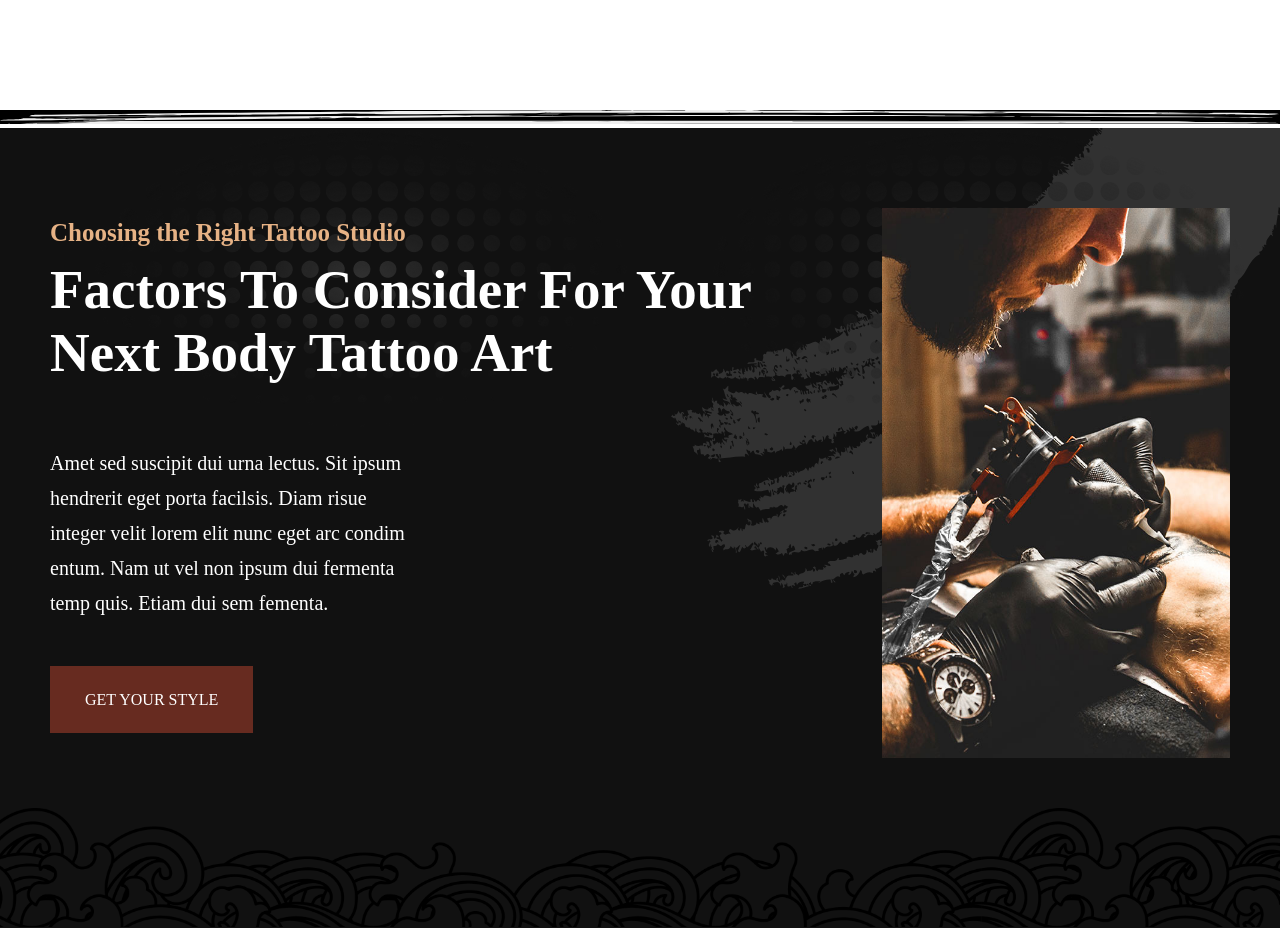
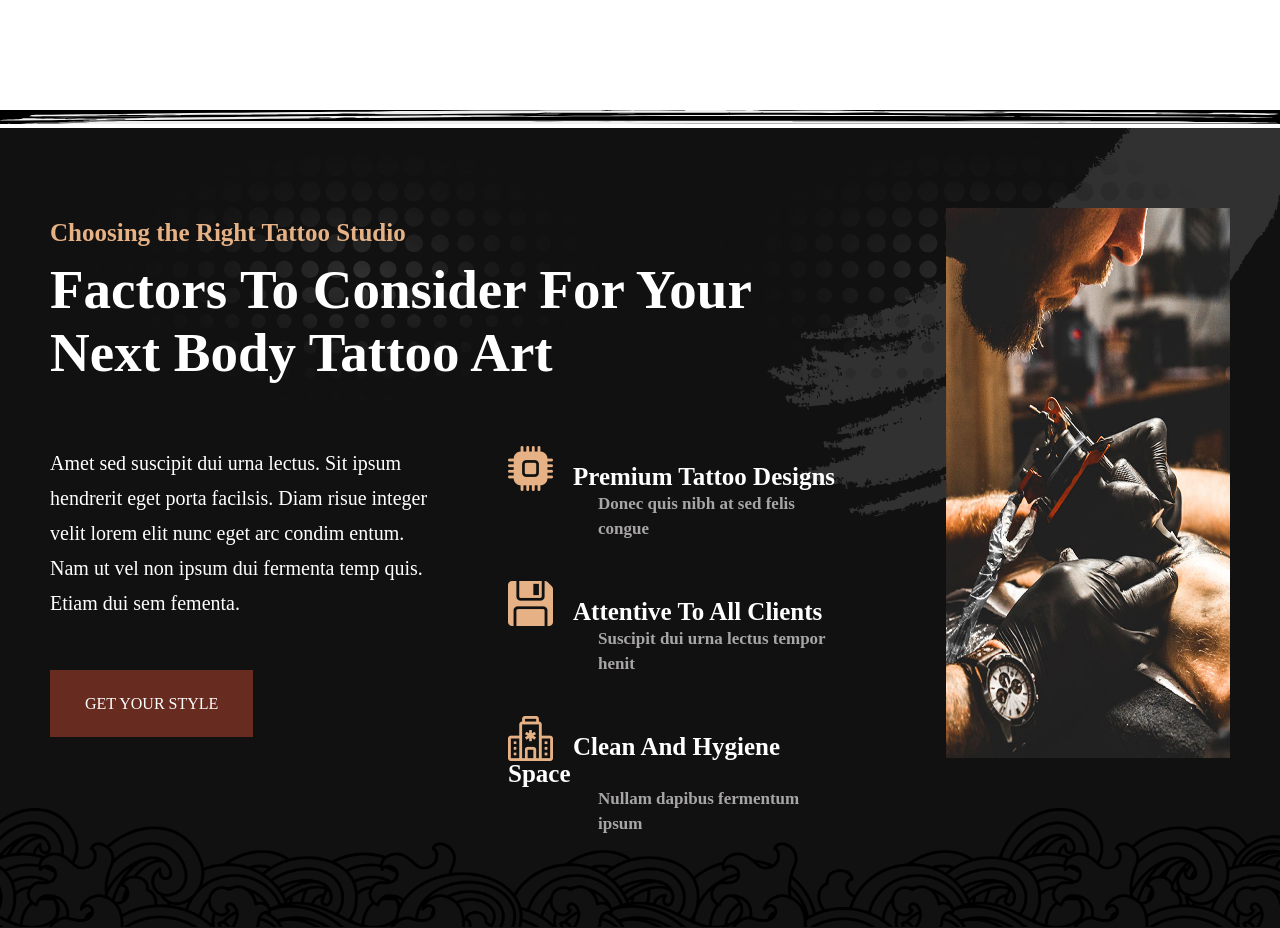
Before and after one commit to mohammadjodaki/project-tattoo, a plain HTML site: page index.html in a window 1280 px wide. Shown: the part 6480-7408 px from the top of the page. Drawn offline with nearby package versions, Linux system fonts and the light colour scheme.

Commit message:
continuation

```diff
--- a/assets/stylesheet/master.css
+++ b/assets/stylesheet/master.css
@@ -437,56 +437,56 @@
     }
   }
 }
-.Artists{
+.Artists {
   width: 80%;
   height: fit-content;
   padding-top: 80px;
   margin: auto;
   line-height: 60px;
-  >h4{
+  > h4 {
     color: gray;
     font-size: 23px;
     text-align: center;
   }
-  >h2{
+  > h2 {
     font-size: 50px;
     text-align: center;
   }
-  >figure{
+  > figure {
     width: 100%;
     justify-content: space-between;
     padding-top: 50px;
     transition: 0.6s;
-    &:hover{
+    &:hover {
       transform: translateY(-10px);
     }
-    >img{
+    > img {
       width: 350px;
       height: 480px;
     }
-    >div{
+    > div {
       width: 65%;
       height: 480px;
       box-shadow: 0px 0px 3px #b9b8b8;
       padding: 40px 60px;
-      >h4{
+      > h4 {
         color: #f5a156;
       }
-      >a{
+      > a {
         font-weight: bold;
-        &:nth-of-type(1){
+        &:nth-of-type(1) {
           font-size: 45px;
           color: black;
-          &:hover{
-            color: #913C2D;
+          &:hover {
+            color: #913c2d;
           }
         }
-        &:nth-of-type(2){
+        &:nth-of-type(2) {
           padding: 20px 15px;
-          background-color: #913C2D;
+          background-color: #913c2d;
         }
       }
-      >p{
+      > p {
         font-size: 18px;
         font-weight: bold;
         border-top: 1px dashed rgb(202, 199, 199);
@@ -503,54 +503,76 @@
 }
 .Art {
   height: 800px;
-  background-image: url(../img/dotted-bg-1.png), url(../img/download1.svg) ,url(../img/floral-section-separator-3.png);
-  background-repeat: repeat-x, no-repeat ,no-repeat;
-  background-position: -1250px 0, top right , bottom;
-  background-size: auto, 95% ,100%;
+  background-image: url(../img/dotted-bg-1.png), url(../img/download1.svg),
+    url(../img/floral-section-separator-3.png);
+  background-repeat: repeat-x, no-repeat, no-repeat;
+  background-position: -1250px 0, top right, bottom;
+  background-size: auto, 80%, 100%;
   background-color: #111111;
   padding-top: 40px;
   justify-content: space-between;
-  >*{
+  > * {
     color: white;
     padding: 40px 50px;
   }
-  >div{
-    width: 65%;
+  > div {
+    width: 70%;
     height: 100%;
-    >div{
-    >h4{
+    > div {
+      > h4 {
         font-size: 25px;
         color: #e6b285;
         line-height: 50px;
       }
-    >h2{
+      > h2 {
         font-size: 55px;
       }
     }
-    >div{
+    > div {
       height: 35%;
-      >div{
+      > div {
         width: 50%;
-        >p{
+        > p {
           font-size: 20px;
           line-height: 35px;
           padding-bottom: 70px;
         }
-        >a{
+        > a {
           padding: 25px 35px;
           background-color: #672b20;
         }
       }
-      >div{
+      > div {
         width: 50%;
+        line-height: 25px;
+        > h2 {
+          font-weight: bold;
+          padding-left: 60px;
+          font-size: 25px;
+          > i {
+            color: #e6b285;
+            margin-right: 20px;
+            font-size: 45px;
+          }
+          &:hover {
+            color: #964830;
+          }
+        }
+        > h4 {
+          font-size: 17px;
+          font-weight: bold;
+          color: #a8a5a5;
+          padding-bottom: 40px;
+          padding-left: 150px;
         }
       }
     }
-  >figure{
-    width: 35%;
+  }
+  > figure {
+    width: 30%;
     height: 520px;
     /* border: 1px solid rgb(46, 18, 173); */
-    >img{
+    > img {
       width: 100%;
       height: 550px;
     }
--- a/index.html
+++ b/index.html
@@ -177,45 +177,61 @@
             <h4>Clean, Vivid Colors & Iconic Tattoo Style</h4>
             <a href=""><span>GET A TATTOO</span></a>
           </div>
-          <img src="assets/img/realism-tattoos-1.jpg" alt="" >
+          <img src="assets/img/realism-tattoos-1.jpg" alt="" />
         </figure>
       </article>
       <section class="Artists">
         <h4>Certified Tattoo Experts</h4>
         <h2>Meet The Artists</h2>
         <figure class="row">
-          <img src="assets/img/artist01.jpg" alt="">
+          <img src="assets/img/artist01.jpg" alt="" />
           <div>
             <h4>Head Artist</h4>
             <a href="">Franklin Tracy</a>
-            <p>Multi-talented and award winning tattoo artist, specializing in color and black / grey realism tattoos. Franklin has a bold and powerful presence, with precise attention to details.</p>
+            <p>
+              Multi-talented and award winning tattoo artist, specializing in
+              color and black / grey realism tattoos. Franklin has a bold and
+              powerful presence, with precise attention to details.
+            </p>
             <a href="">VIEW PORTFOLIO</a>
           </div>
         </figure>
         <figure class="row">
-          <img src="assets/img/artist06.jpg" alt="">
+          <img src="assets/img/artist06.jpg" alt="" />
           <div>
             <h4>Tattoo Apprentice</h4>
             <a href="">Kimza Lawton</a>
-            <p>A master of fine line and intricate tattooing. Her style is characterized by delicate, detailed designs that often draw inspiration from nature, botanicals and celestial elements.</p>
+            <p>
+              A master of fine line and intricate tattooing. Her style is
+              characterized by delicate, detailed designs that often draw
+              inspiration from nature, botanicals and celestial elements.
+            </p>
             <a href="">VIEW PORTFOLIO</a>
           </div>
         </figure>
         <figure class="row">
-          <img src="assets/img/artist03.jpg" alt="">
+          <img src="assets/img/artist03.jpg" alt="" />
           <div>
             <h4>Head Artist</h4>
             <a href="">Kendric Boatright</a>
-            <p>A traditional tattoo expert with a flair for bold, colorful designs. Drawing inspiration from classic Americana, his tattoos feature iconic symbols like anchors, skulls and pin-up girls.</p>
+            <p>
+              A traditional tattoo expert with a flair for bold, colorful
+              designs. Drawing inspiration from classic Americana, his tattoos
+              feature iconic symbols like anchors, skulls and pin-up girls.
+            </p>
             <a href="">VIEW PORTFOLIO</a>
           </div>
         </figure>
         <figure class="row">
-          <img src="assets/img/artist04.jpg" alt="">
+          <img src="assets/img/artist04.jpg" alt="" />
           <div>
             <h4>Body Piercer</h4>
             <a href="">Melyssa Bruce</a>
-            <p>Specializes in neo-traditional tattoos that fuse rich colors with a touch of contemporary flair. Her designs often include elements from various cultural and mythical influences.</p>
+            <p>
+              Specializes in neo-traditional tattoos that fuse rich colors with
+              a touch of contemporary flair. Her designs often include elements
+              from various cultural and mythical influences.
+            </p>
             <a href="">VIEW PORTFOLIO</a>
           </div>
         </figure>
@@ -229,15 +245,26 @@
           </div>
           <div class="row">
             <div>
-            <p>Amet sed suscipit dui urna lectus. Sit ipsum hendrerit eget porta facilsis. Diam risue integer velit lorem elit nunc eget arc condim entum. Nam ut vel non ipsum dui fermenta temp quis. Etiam dui sem fementa.</p>
+              <p>
+                Amet sed suscipit dui urna lectus. Sit ipsum hendrerit eget
+                porta facilsis. Diam risue integer velit lorem elit nunc eget
+                arc condim entum. Nam ut vel non ipsum dui fermenta temp quis.
+                Etiam dui sem fementa.
+              </p>
               <a href="">GET YOUR STYLE</a>
             </div>
             <div>
+              <h2><i class="bi bi-cpu-fill"></i>Premium Tattoo Designs</h2>
+              <h4>Donec quis nibh at sed felis congue</h4>
+              <h2><i class="bi bi-floppy-fill"></i>Attentive To All Clients</h2>
+              <h4>Suscipit dui urna lectus tempor henit</h4>
+              <h2><i class="bi bi-hospital"></i>Clean And Hygiene Space</h2>
+              <h4>Nullam dapibus fermentum ipsum</h4>
             </div>
           </div>
         </div>
         <figure>
-            <img src="assets/img/about-avada-tattoo-1.jpg" alt="">
+          <img src="assets/img/about-avada-tattoo-1.jpg" alt="" />
         </figure>
       </article>
     </main>
```
Lines whose indentation alone changed are shown as unchanged.
